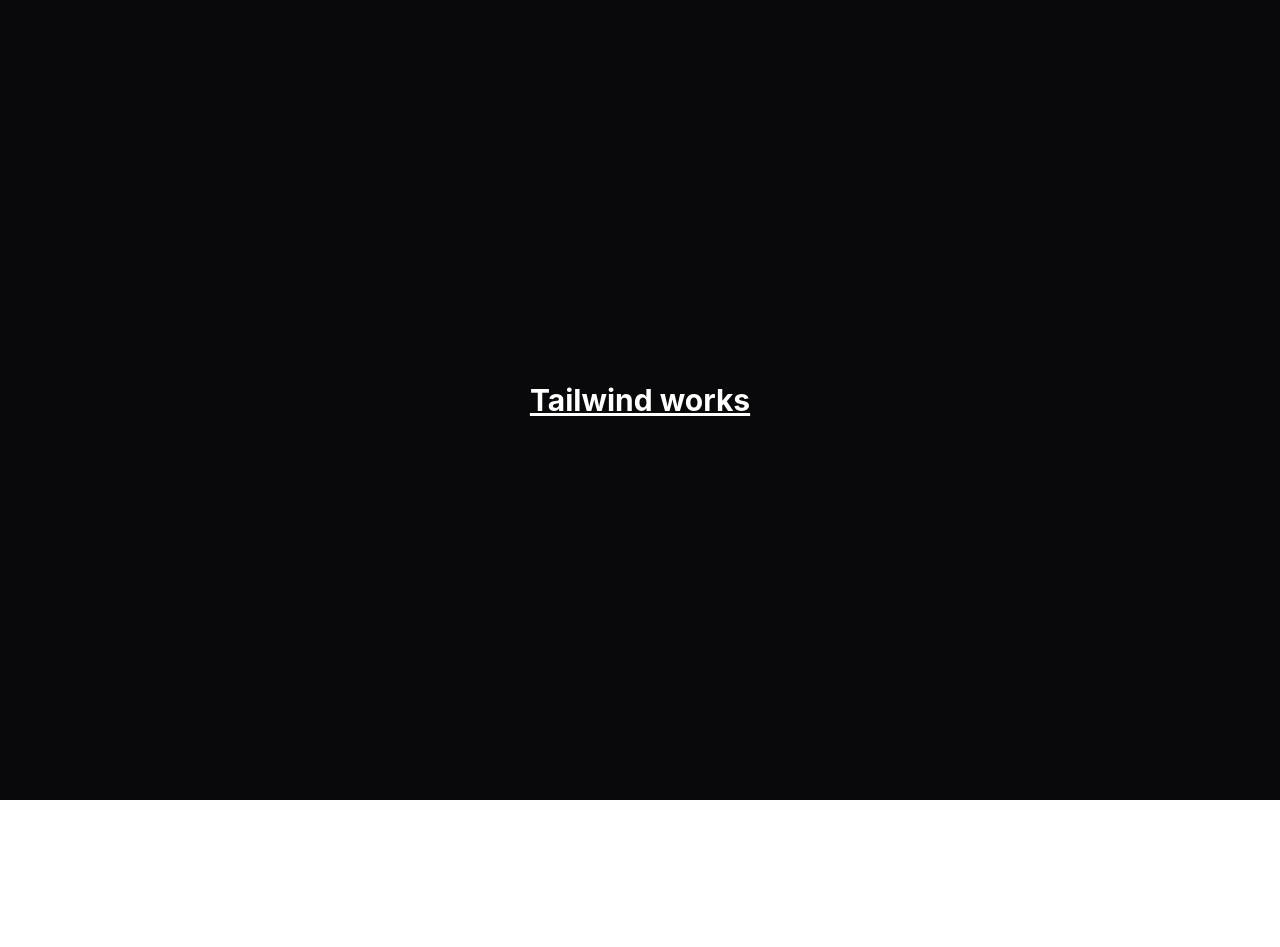
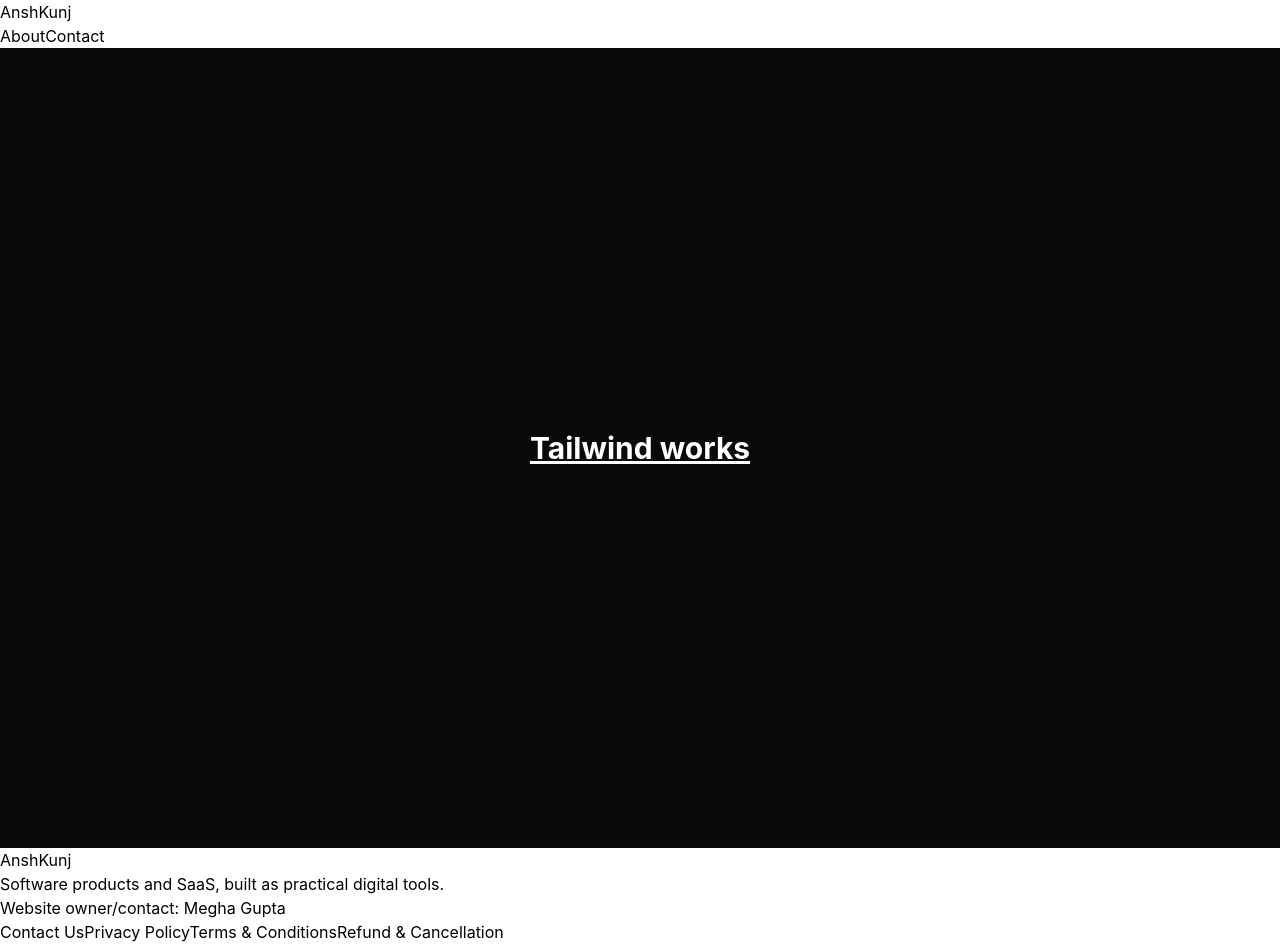
Before and after one commit to anshkunj/ak-project, a Next.js app: page / in a window 1280 px wide. Shown: the top 947 px of the page. Before the commit the page ends 800 px from the top, so only its background shows below. Built offline with nearby package versions, Linux system fonts and the light colour scheme.

Commit message:
Build Cashfree-ready public website

```diff
--- a/src/app/layout.tsx
+++ b/src/app/layout.tsx
@@ -1,9 +1,57 @@
+import type { Metadata } from "next";
+import Link from "next/link";
 import "./globals.css";
 
-export default function RootLayout({ children }: LayoutProps<"/">) {
+export const metadata: Metadata = {
+  title: "AnshKunj — Software Products",
+  description:
+    "AnshKunj is an early-stage software venture building practical SaaS and digital products.",
+};
+
+export default function RootLayout({
+  children,
+}: Readonly<{
+  children: React.ReactNode;
+}>) {
   return (
     <html lang="en">
-      <body>{children}</body>
+      <body>
+        <header className="site-header">
+          <div className="container nav">
+            <Link href="/" className="brand">
+              AnshKunj
+            </Link>
+            <nav aria-label="Main navigation">
+              <Link href="/#about">About</Link>
+              <Link href="/contact">Contact</Link>
+            </nav>
+          </div>
+        </header>
+
+        {children}
+
+        <footer className="site-footer">
+          <div className="container footer-grid">
+            <div>
+              <p className="footer-brand">AnshKunj</p>
+              <p className="muted">
+                Software products and SaaS, built as practical digital tools.
+              </p>
+              <p className="muted">Website owner/contact: Megha Gupta</p>
+            </div>
+            <div className="footer-links">
+              <Link href="/contact">Contact Us</Link>
+              <Link href="/privacy-policy">Privacy Policy</Link>
+              <Link href="/terms-and-conditions">Terms &amp; Conditions</Link>
+              <Link href="/refund-cancellation">Refund &amp; Cancellation</Link>
+            </div>
+          </div>
+          <div className="container footer-bottom">
+            <span>© {new Date().getFullYear()} AnshKunj. All rights reserved.</span>
+            <span>Owned and operated by Megha Gupta</span>
+          </div>
+        </footer>
+      </body>
     </html>
   );
 }
```
